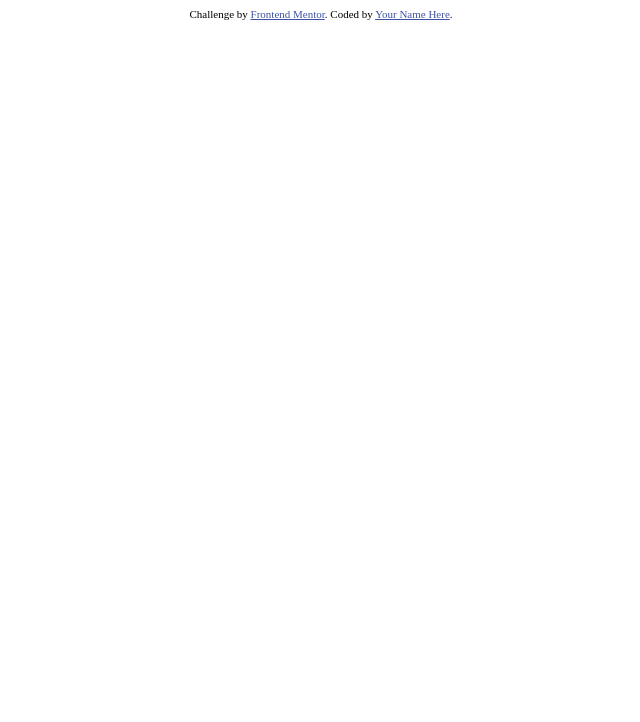
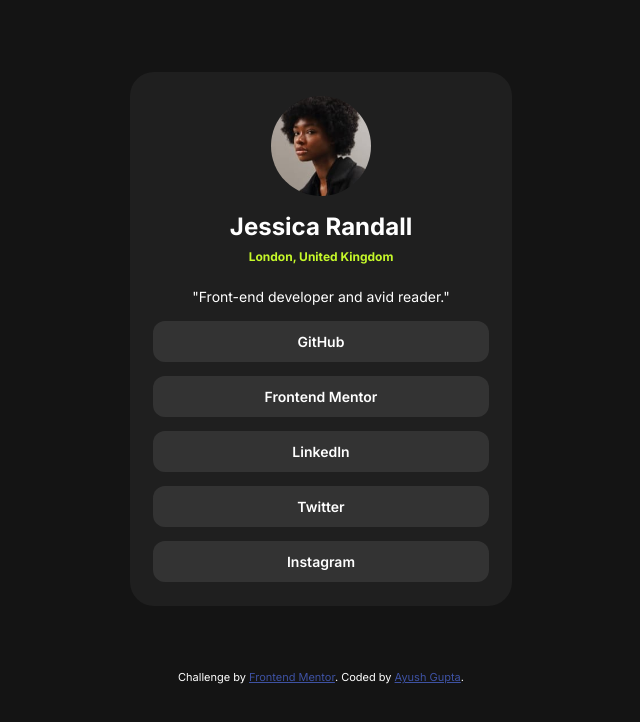
Before and after one commit to Ius221/FrontendMentor-Projects, a plain HTML site: page social-links-profile-main/index.html in a window 1280 px wide. Shown: the whole page, without its empty margins (319-959 px from the left). Drawn offline with Linux system fonts and the light colour scheme.

Commit message:
social-link-profile project completed

```diff
--- a/social-links-profile-main/index.html
+++ b/social-links-profile-main/index.html
@@ -15,24 +15,148 @@
   <title>Frontend Mentor | Social links profile</title>
 
   <style>
+    html {
+      font-size: 62.5%;
+    }
+
+    body {
+      background-color: hsl(0, 0%, 8%);
+      font-family: "Inter", sans-serif;
+
+      color: hsl(0, 0%, 100%);
+    }
+
     .attribution {
-      font-size: 11px;
+      font-size: 1.1rem;
       text-align: center;
     }
 
     .attribution a {
       color: hsl(228, 45%, 44%);
     }
+
+    /* MY CSS */
+
+    .container {
+      display: flex;
+      justify-content: center;
+      align-items: center;
+      max-width: 140rem;
+      margin: 0 auto;
+      display: flex;
+
+    }
+
+    .card {
+      margin: 6.4rem 0;
+      background-color: hsl(0, 0%, 12%);
+      padding: 2.4rem 1.6rem;
+      border-radius: 24px;
+      width: 35rem;
+      display: flex;
+      flex-direction: column;
+      align-items: center;
+
+    }
+
+    .person-info {
+      display: flex;
+      flex-direction: column;
+      justify-content: center;
+      align-items: center;
+    }
+
+    .location {
+      margin-top: -8px;
+      font-size: 1.2rem;
+      color: hsl(75, 94%, 57%);
+      font-weight: 700;
+    }
+
+    h1 {
+      font-size: 2.4rem;
+    }
+
+    .person-detail {
+      font-size: 1.4rem;
+      margin: 2.4rem 0 1.6rem 0;
+    }
+
+    img {
+      width: 10rem;
+      border-radius: 50%;
+    }
+
+    .social-links {
+      display: flex;
+      flex-direction: column;
+      gap: 1.4rem;
+      justify-content: center;
+      align-items: center;
+    }
+
+    .my-links:link,
+    .my-links:visited {
+      background-color: hsl(0, 0%, 20%);
+      padding: 1.2rem 1.8rem;
+      border-radius: 12px;
+      display: flex;
+      justify-content: center;
+      font-size: 1.4rem;
+      color: #fff;
+      text-decoration: none;
+      font-weight: 600;
+      width: 30rem;
+    }
+
+    .my-links:hover,
+    .my-links:active {
+      background-color: hsl(75, 94%, 57%);
+      color: hsl(0, 0%, 20%);
+
+    }
+
+    @media (max-width:26.56em) {
+      html {
+        font-size: 50%;
+      }
+
+      .card {
+        width: 28rem;
+      }
+
+      .my-links:link,
+      .my-links:visited {
+        width: 20rem;
+      }
+    }
   </style>
 </head>
 
 <body>
 
-
+  <div class="container">
+    <div class="card">
+      <div class="person-info">
+        <img src="./assets/images/avatar-jessica.jpeg" alt="lady Image">
+        <h1 class="name">Jessica Randall</h1>
+        <div class="location">London, United Kingdom</div>
+      </div>
+      <p class="person-detail">"Front-end developer and avid reader."</p>
+      <div class="social-links">
+        <a class="my-links" href="#">GitHub</a>
+        <a class="my-links" href="#">Frontend Mentor</a>
+        <a class="my-links" href="#">LinkedIn</a>
+        <a class="my-links" href="#">Twitter</a>
+        <a class="my-links" href="#">Instagram</a>
+      </div>
+    </div>
+  </div>
 
   <div class="attribution">
     Challenge by <a href="https://www.frontendmentor.io?ref=challenge" target="_blank">Frontend Mentor</a>.
-    Coded by <a href="#">Your Name Here</a>.
+    Coded by <a href="https://github.com/Ius221/FrontendMentor-Projects/tree/main/social-links-profile-main">Ayush
+      Gupta</a>.
   </div>
 </body>
 
```
